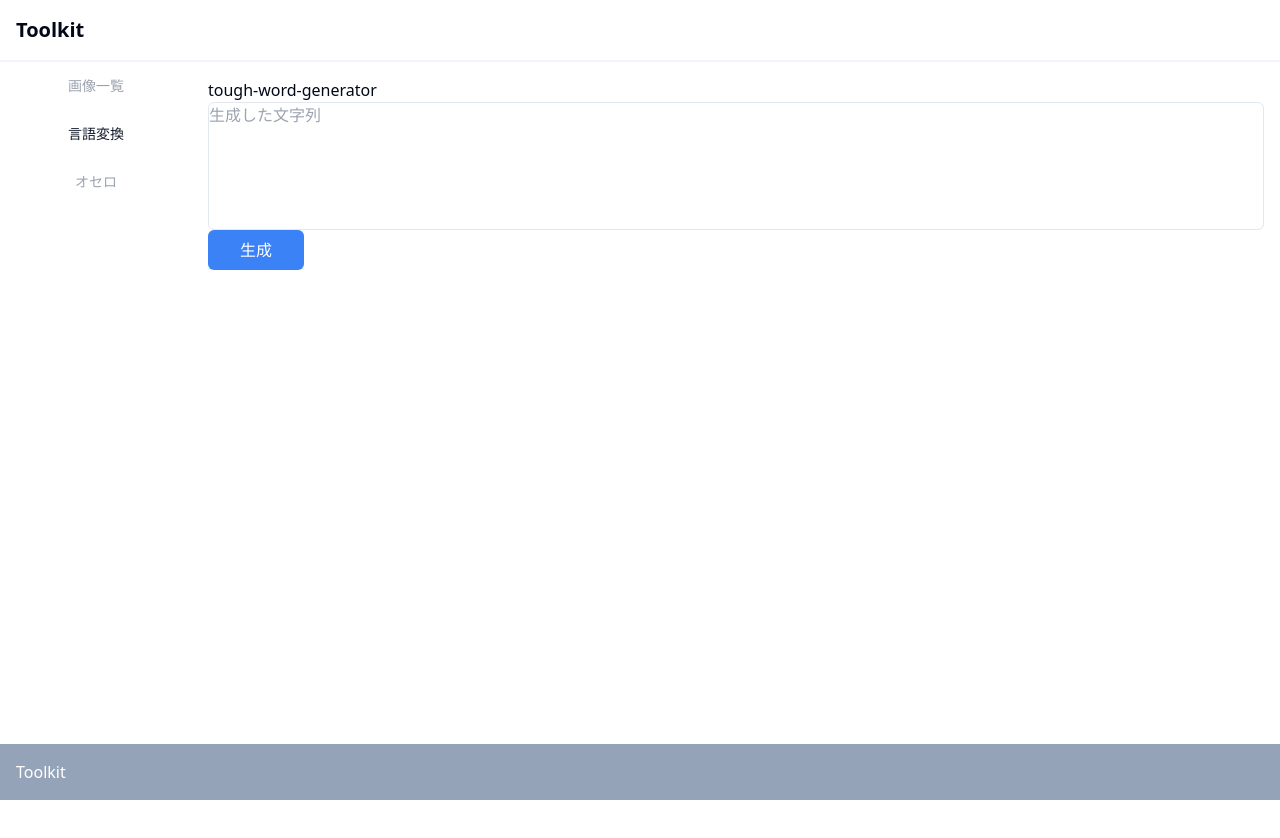
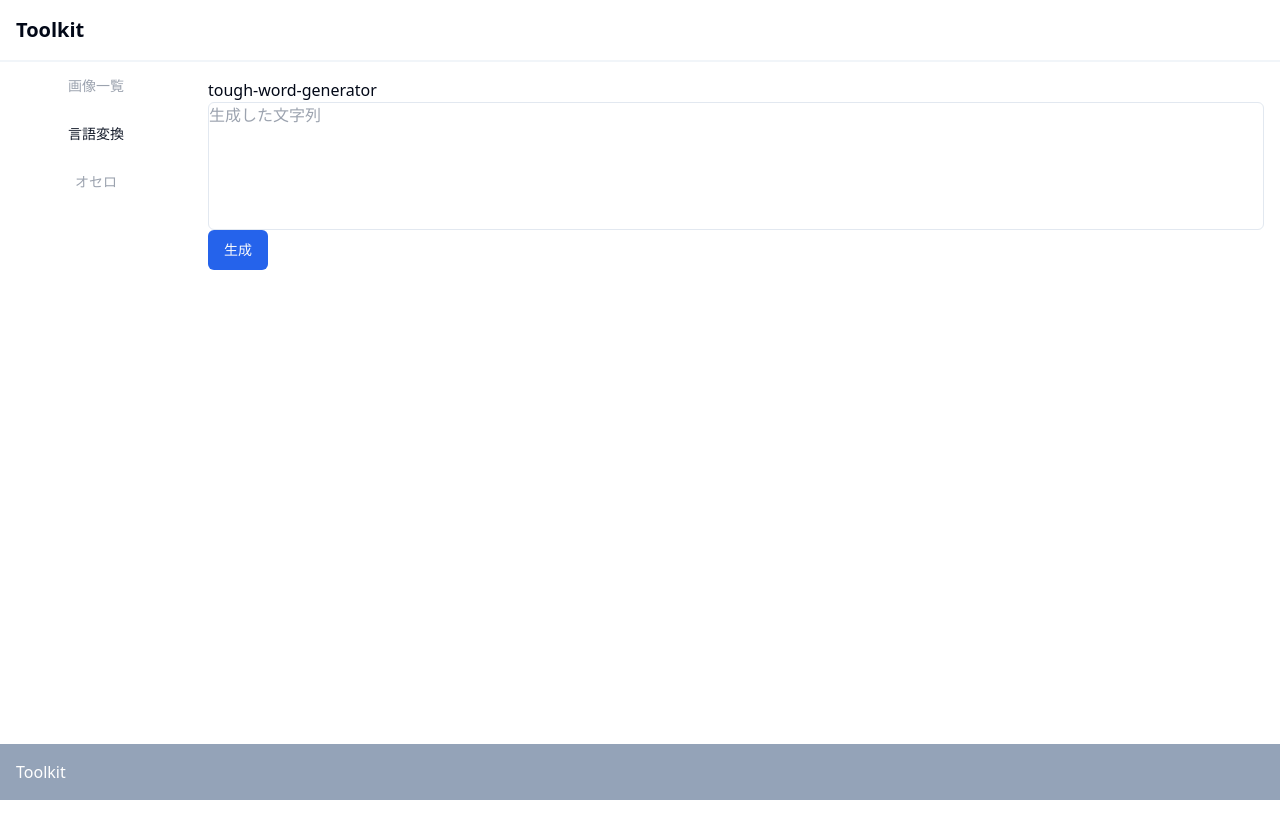
Before and after one commit to yr260625/vercel-postgres-trial, a Next.js app: page /word-generator in a window 1280 px wide. Shown: the top 838 px of the page. Built offline with nearby package versions, Linux system fonts and the light colour scheme.

Commit message:
[FIX] delete ui-parts

```diff
--- a/src/components/layouts/ui-parts/buttons/NormalButton.tsx
+++ /dev/null
@@ -1,15 +0,0 @@
-'use client';
-
-type props = { clickHandler: () => void; children: React.ReactNode };
-
-export const NormalButton = ({ clickHandler, children }: props) => {
-  return (
-    <button
-      type='button'
-      className='w-24 px-4 py-2 bg-blue-500 text-white rounded-md hover:bg-blue-600'
-      onClick={clickHandler}
-    >
-      {children}
-    </button>
-  );
-};
--- a/src/features/image-uploader/components/ImagePost/ImagePost.tsx
+++ b/src/features/image-uploader/components/ImagePost/ImagePost.tsx
@@ -1,6 +1,6 @@
 'use client';
 
-import { NormalButton } from '@/components/layouts/ui-parts/buttons/NormalButton';
+import { Button } from '@/components/ui/button';
 import ImagePostModal from '@/features/image-uploader/components/ImagePost/ImagePostModal';
 import { useState } from 'react';
 
@@ -10,7 +10,7 @@ export const ImagePost = () => {
 
   return (
     <div className='pb-2'>
-      <NormalButton clickHandler={() => setIsOpen(true)}>画像投稿</NormalButton>
+      <Button onClick={() => setIsOpen(true)}>画像投稿</Button>
       <ImagePostModal isOpen={isOpen} closeModal={closeModal}></ImagePostModal>
     </div>
   );
--- a/src/features/othello/components/OthelloGameController/OthelloGameStarter.tsx
+++ b/src/features/othello/components/OthelloGameController/OthelloGameStarter.tsx
@@ -46,15 +46,11 @@ export const OthelloGameStarter = () => {
           一時停止
         </Button>
       ) : othelloState.gameState === GAME_STATUS.PAUSE ? (
-        <Button
-          className='w-24'
-          variant='outline'
-          onClick={() => handleChangeStatus(GAME_STATUS.STARTING)}
-        >
+        <Button className='w-24' onClick={() => handleChangeStatus(GAME_STATUS.STARTING)}>
           再開
         </Button>
       ) : (
-        <Button className='w-24' variant='outline' onClick={() => handleStart()}>
+        <Button className='w-24' onClick={() => handleStart()}>
           対戦開始
         </Button>
       )}
--- a/src/features/word-generator/components/WordGenerator.tsx
+++ b/src/features/word-generator/components/WordGenerator.tsx
@@ -1,5 +1,5 @@
 'use client';
-import { NormalButton } from '@/components/layouts/ui-parts/buttons/NormalButton';
+import { Button } from '@/components/ui/button';
 import { useState } from 'react';
 
 export const WordGenerator = () => {
@@ -24,7 +24,7 @@ export const WordGenerator = () => {
               readOnly
             ></textarea>
           </div>
-          <NormalButton clickHandler={generateToughWord}>生成</NormalButton>
+          <Button onClick={generateToughWord}>生成</Button>
         </section>
       </div>
     </>
```
